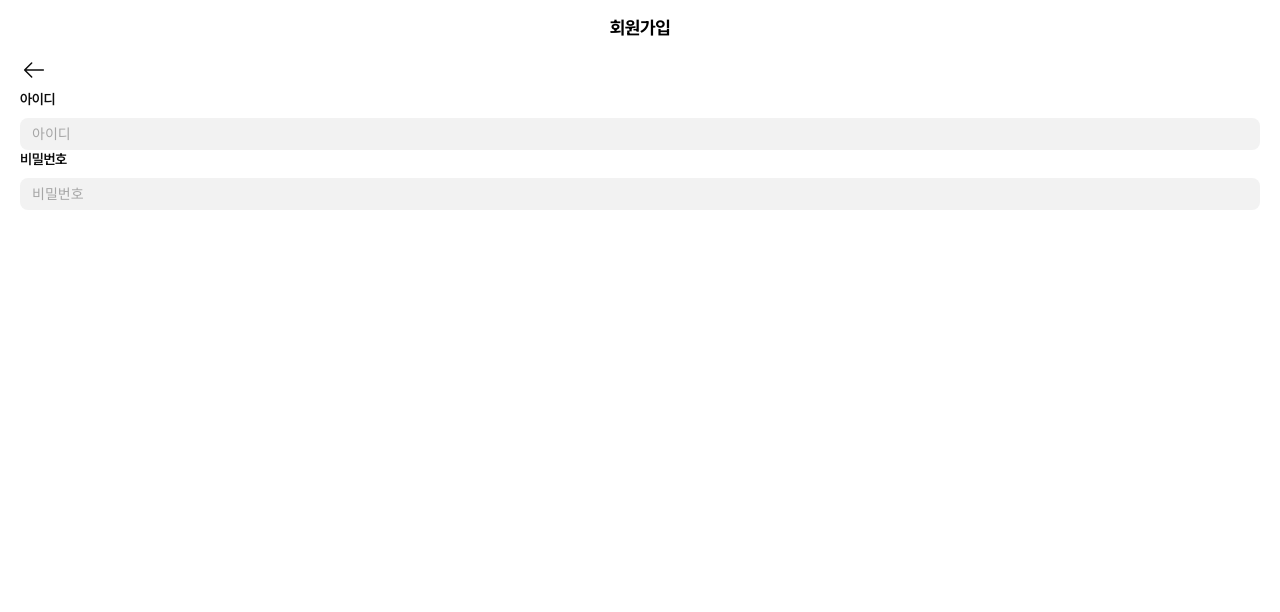
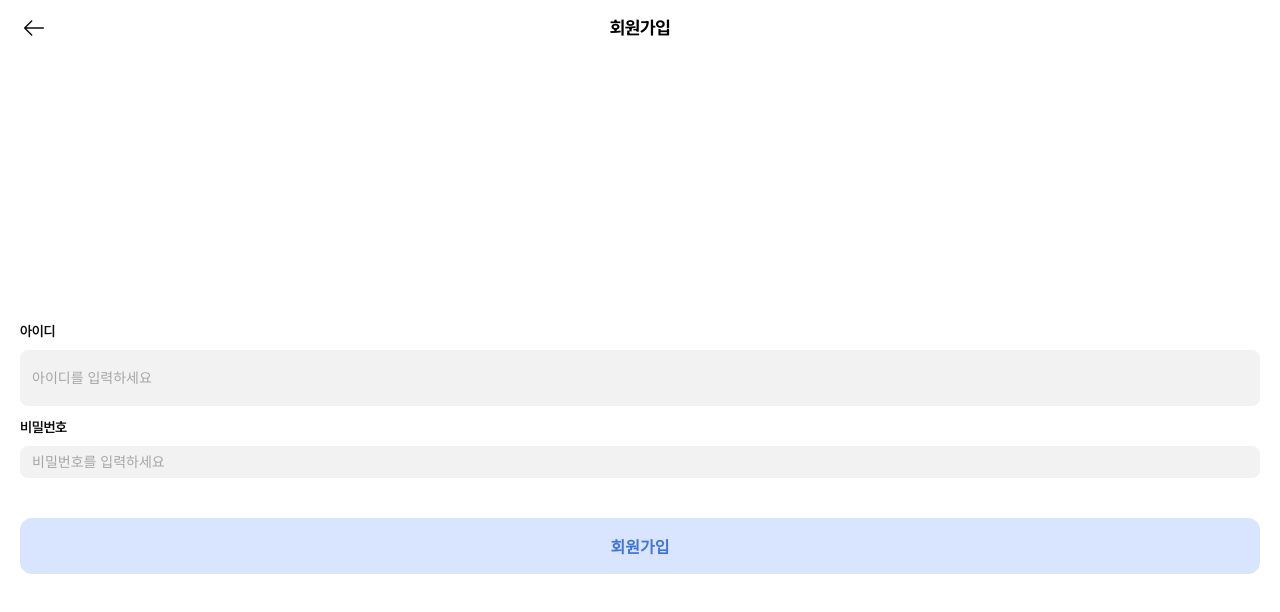
Before and after one commit to Hongik-SafeMap/Hongik-SafeMap-Client, a React (Vite) app: page /signup in a window 1280 px wide. Shown: the top 612 px of the page. Built offline with nearby package versions, Linux system fonts and the light colour scheme.

Commit message:
feat: 로그인, 회원가입 화면

```diff
--- a/src/pages/login/LoginPage.tsx
+++ b/src/pages/login/LoginPage.tsx
@@ -2,7 +2,6 @@ import { styled } from 'styled-components';
 import Kakao from '@/assets/icons/KakaoLogin.svg';
 import Naver from '@/assets/icons/NaverLogin.png';
 import { Button } from '@/components/common/Button';
-import { InputBox } from '@/components/common/InputBox';
 import { useHandleNavigate } from '@/hooks/useHandleNavigate';
 
 const LoginPage = () => {
@@ -13,8 +12,8 @@ const LoginPage = () => {
       <div className="logo">SafeMap</div>
 
       <LoginWrapper>
-        <InputBox title="아이디" placeholder="아이디" />
-        <InputBox title="비밀번호" placeholder="비밀번호" type="password" />
+        <Input placeholder="아이디를 입력하세요" />
+        <Input placeholder="비밀번호를 입력하세요" type="password" />
         <Button variant="subBlue" height="48px">
           로그인
         </Button>
@@ -107,3 +106,26 @@ const SocialWrapper = styled.div`
     height: 50px;
   }
 `;
+
+const Input = styled.input`
+  box-sizing: border-box;
+  width: 100%;
+  padding: 16px;
+  border-radius: 12px;
+  // background: ${({ theme }) => theme.colors.gray50};
+  border: 1px solid ${({ theme }) => theme.colors.gray100};
+
+  color: ${({ theme }) => theme.colors.gray900};
+  font-size: ${({ theme }) => theme.font.fontSize.text16};
+  font-weight: ${({ theme }) => theme.font.fontWeight.medium};
+
+  &::placeholder {
+    color: ${({ theme }) => theme.colors.gray300};
+  }
+
+  &:focus {
+    outline: none;
+    caret-color: ${({ theme }) => theme.colors.mainBlue};
+    border: 1px solid ${({ theme }) => theme.colors.mainBlue};
+  }
+`;
--- a/src/pages/signup/SignupPage.tsx
+++ b/src/pages/signup/SignupPage.tsx
@@ -1,7 +1,8 @@
 import styled from 'styled-components';
-import { ReactComponent as Arrow } from '@/assets/icons/ArrowLeft.svg';
+import ArrowLeft from '@/assets/icons/ArrowLeft.svg?react';
+import { Button } from '@/components/common/Button';
+import { NavBar } from '@/components/common/NavBar';
 import { InputBox } from '@/components/common/InputBox';
-import { NavBar } from '@/components/common/NavBar';
 import { useHandleNavigate } from '@/hooks/useHandleNavigate';
 
 const SignupPage = () => {
@@ -13,9 +14,25 @@ const SignupPage = () => {
         left={<NavLeft onClick={handleGoBack} />}
         center={<NavCenter>회원가입</NavCenter>}
       />
-      <Arrow />
-      <InputBox title="아이디" placeholder="아이디" />
-      <InputBox title="비밀번호" placeholder="비밀번호" type="password" />
+      <Wrapper>
+        <InputBox
+          title="아이디"
+          placeholder="아이디를 입력하세요"
+          style={{ height: '56px' }}
+        />
+        <InputBox
+          title="비밀번호"
+          placeholder="비밀번호를 입력하세요"
+          type="password"
+        />
+        <Button
+          variant="subBlue"
+          height="48px"
+          style={{ marginTop: '28px', height: '56px' }}
+        >
+          회원가입
+        </Button>
+      </Wrapper>
     </Container>
   );
 };
@@ -24,10 +41,13 @@ export default SignupPage;
 
 const Container = styled.div`
   padding: 0px 20px;
-  min-height: 100vh;
+  height: 100vh;
+  display: flex;
+  flex-direction: column;
+  gap: 40px;
 `;
 
-const NavLeft = styled.div`
+const NavLeft = styled(ArrowLeft)`
   cursor: pointer;
 `;
 
@@ -36,3 +56,11 @@ const NavCenter = styled.label`
   font-size: ${({ theme }) => theme.font.fontSize.text18};
   font-weight: ${({ theme }) => theme.font.fontWeight.bold};
 `;
+
+const Wrapper = styled.div`
+  flex-grow: 1;
+  display: flex;
+  flex-direction: column;
+  gap: 12px;
+  justify-content: center;
+`;
```
